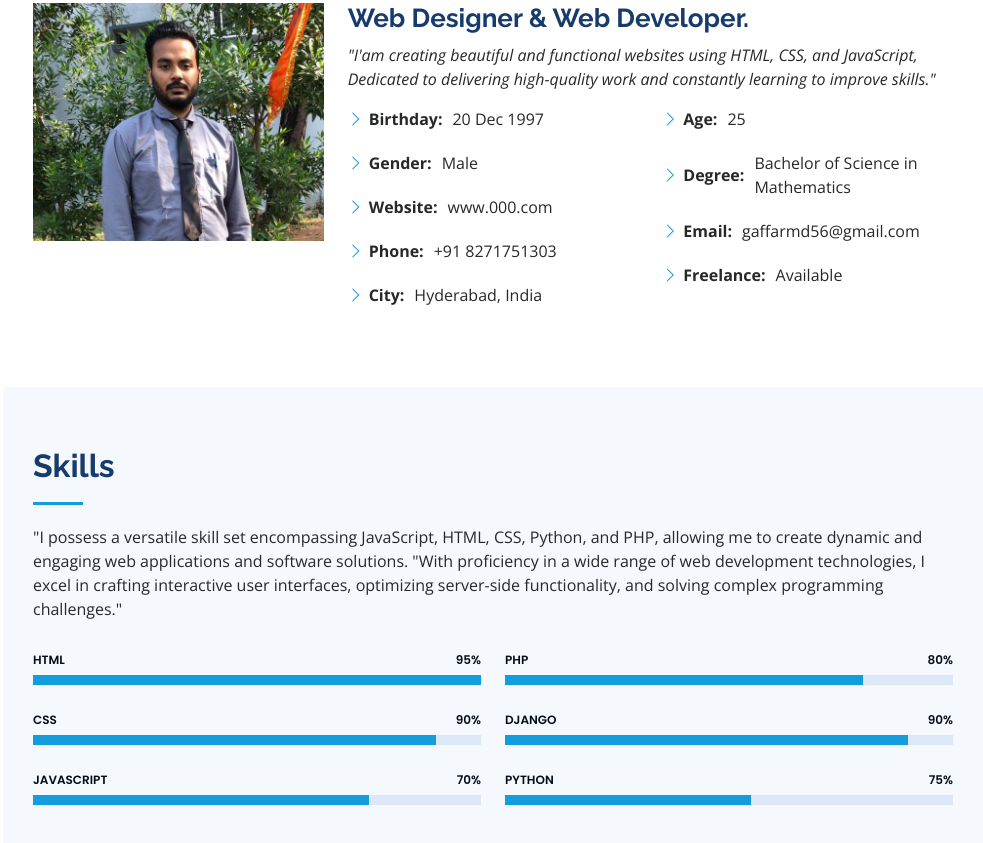
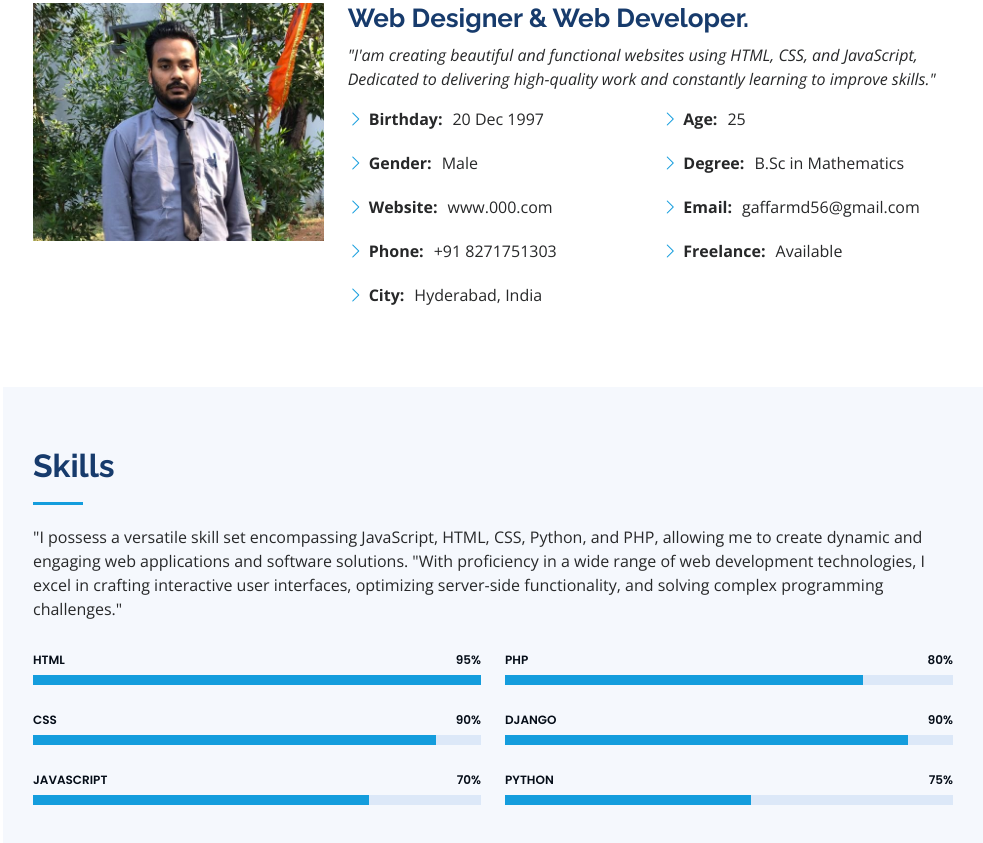
Before and after one commit to MDGAFFAR4444/portfolio, a plain HTML site: page index.html in a window 1280 px wide. Shown: the part 1037-1880 px from the top of the page, without its empty margins (297-1280 px from the left). Drawn offline with nearby package versions, Linux system fonts and the light colour scheme.

Commit message:
Update index.html

```diff
--- a/index.html
+++ b/index.html
@@ -113,7 +113,7 @@
               <div class="col-lg-6">
                 <ul>
                   <li><i class="bi bi-chevron-right"></i> <strong>Age:</strong> <span>25</span></li>
-                  <li><i class="bi bi-chevron-right"></i> <strong>Degree:</strong> <span>Bachelor of Science in Mathematics</span></li>
+                  <li><i class="bi bi-chevron-right"></i> <strong>Degree:</strong> <span>B.Sc in Mathematics</span></li>
                   <li><i class="bi bi-chevron-right"></i> <strong>Email:</strong> <span>gaffarmd56@gmail.com</span></li>
                   <li><i class="bi bi-chevron-right"></i> <strong>Freelance:</strong> <span>Available</span></li>
                 </ul>
```
